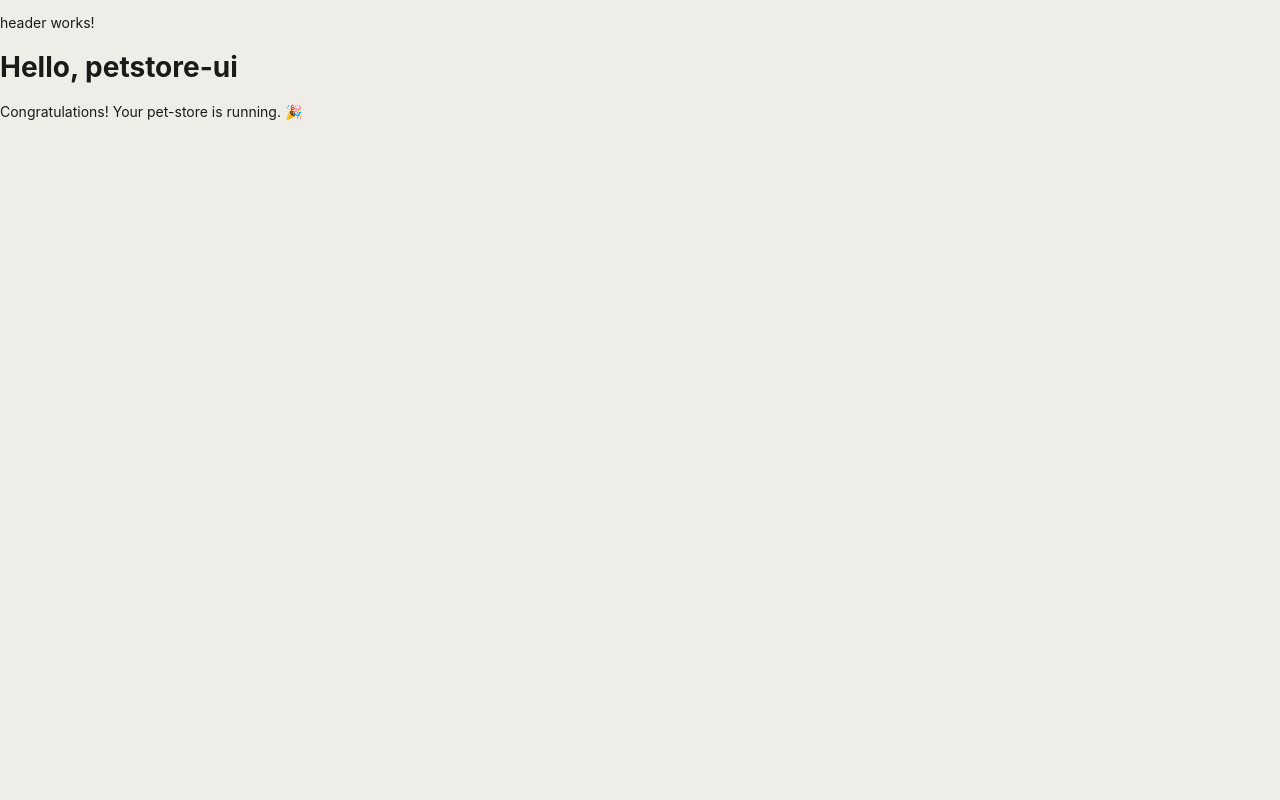
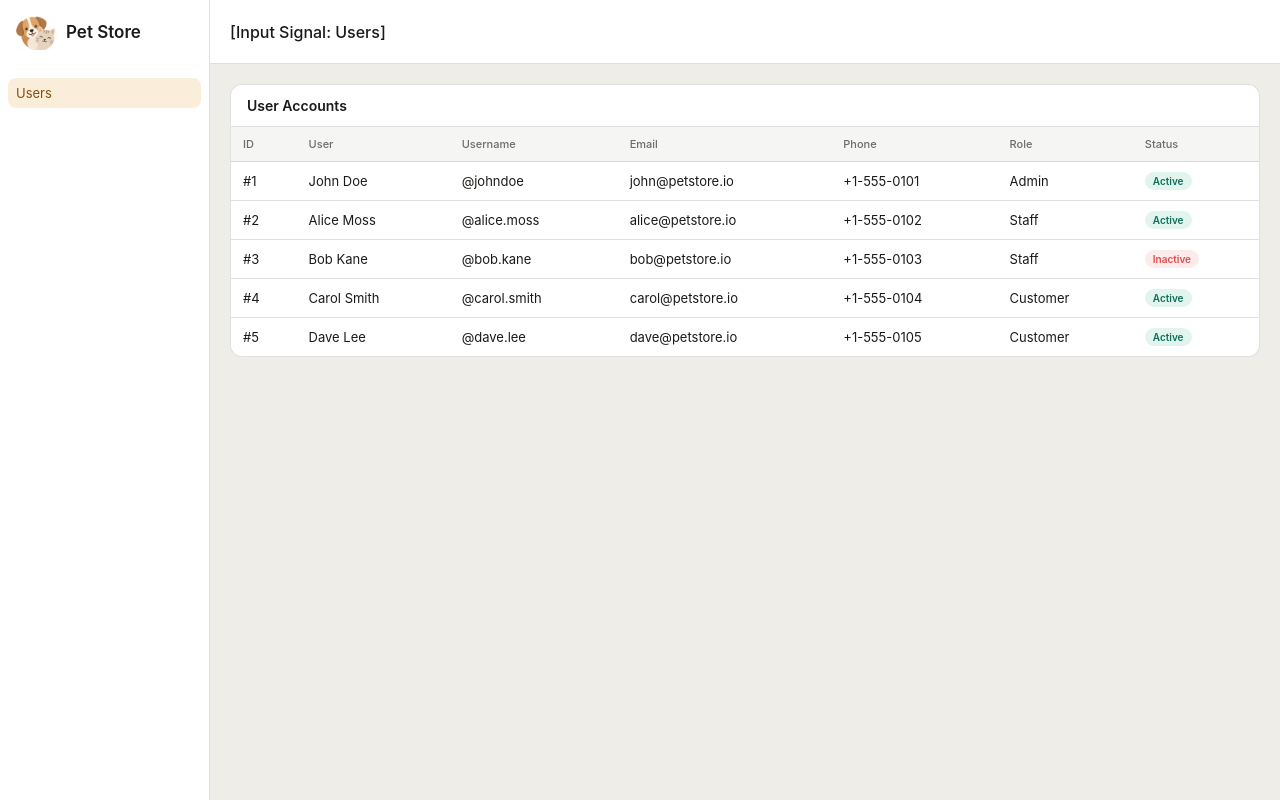
Before and after one commit to andromarina/petstore-ui, an Angular app: page / in a window 1280 px wide. Built offline with nearby package versions, Linux system fonts and the light colour scheme.

Commit message:
added side panel and users list

```diff
--- a/angular.json
+++ b/angular.json
@@ -25,10 +25,6 @@
             "tsConfig": "tsconfig.app.json",
             "inlineStyleLanguage": "scss",
             "assets": [
-              {
-                "glob": "**/*",
-                "input": "public"
-              },
               {
                 "glob": "**/*",
                 "input": "assets",
--- a/src/app/app.html
+++ b/src/app/app.html
@@ -1,18 +1,9 @@
-
-
-<app-header></app-header>
-<main class="main">
-  <div class="content">
-    <div class="left-side">
-
-      <h1>Hello, {{ title() }}</h1>
-
-      <p>Congratulations! Your pet-store is running. 🎉</p>
-    </div>
+<div class="app-shell">
+  <app-side-panel></app-side-panel>
+  <div class="main-layout">
+    <app-header [title]="pageTitle"></app-header>
+    <main class="page-content">
+      <app-users-list />
+    </main>
   </div>
-
-</main>
-
-
-
-<router-outlet />
+</div>
--- a/src/app/app.ts
+++ b/src/app/app.ts
@@ -1,13 +1,14 @@
-import { Component, signal } from '@angular/core';
-import { RouterOutlet } from '@angular/router';
+import { Component } from '@angular/core';
 import { Header } from "./layout/header/header";
+import { SidePanel } from './layout/side-panel/side-panel';
+import { UsersList } from './features/users-list/users-list';
 
 @Component({
   selector: 'app-root',
-  imports: [RouterOutlet, Header],
+  imports: [Header, SidePanel, UsersList],
   templateUrl: './app.html',
   styleUrl: './app.scss'
 })
 export class App {
-  protected readonly title = signal('petstore-ui');
+  protected readonly pageTitle = "Users";
 }
--- /dev/null
+++ b/src/app/features/users-list/users-list.html
@@ -0,0 +1,40 @@
+<section id = "users-list" class="users-card">
+  <div class="users-card-header">
+    <h2>User Accounts</h2>
+  </div>
+
+  @if (users.length > 0) {
+    <table class="users-table">
+      <thead>
+        <tr>
+          <th>ID</th>
+          <th>User</th>
+          <th>Username</th>
+          <th>Email</th>
+          <th>Phone</th>
+          <th>Role</th>
+          <th>Status</th>
+        </tr>
+      </thead>
+      <tbody>
+        @for (user of users; track user.id) {
+          <tr>
+            <td>#{{ user.id }}</td>
+            <td>{{ user.fullName }}</td>
+            <td>@{{ user.username }}</td>
+            <td>{{ user.email }}</td>
+            <td>{{ user.phone }}</td>
+            <td>{{ user.role }}</td>
+            <td>
+              <span class="status-badge" [class.status-inactive]="user.status === 'inactive'">
+                {{ user.status }}
+              </span>
+            </td>
+          </tr>
+        }
+      </tbody>
+    </table>
+  } @else {
+    <p class="users-empty">No users found.</p>
+  }
+</section>
--- /dev/null
+++ b/src/app/features/users-list/users-list.ts
@@ -0,0 +1,67 @@
+import { Component } from '@angular/core';
+
+type User = {
+  id: number;
+  username: string;
+  fullName: string;
+  email: string;
+  phone: string;
+  role: string;
+  status: 'active' | 'inactive';
+};
+
+@Component({
+  selector: 'app-users-list',
+  templateUrl: './users-list.html',
+  styleUrl: './users-list.scss',
+})
+export class UsersList {
+  protected readonly users: User[] = [
+    {
+      id: 1,
+      username: 'johndoe',
+      fullName: 'John Doe',
+      email: 'john@petstore.io',
+      phone: '+1-555-0101',
+      role: 'Admin',
+      status: 'active',
+    },
+    {
+      id: 2,
+      username: 'alice.moss',
+      fullName: 'Alice Moss',
+      email: 'alice@petstore.io',
+      phone: '+1-555-0102',
+      role: 'Staff',
+      status: 'active',
+    },
+    {
+      id: 3,
+      username: 'bob.kane',
+      fullName: 'Bob Kane',
+      email: 'bob@petstore.io',
+      phone: '+1-555-0103',
+      role: 'Staff',
+      status: 'inactive',
+    },
+    {
+      id: 4,
+      username: 'carol.smith',
+      fullName: 'Carol Smith',
+      email: 'carol@petstore.io',
+      phone: '+1-555-0104',
+      role: 'Customer',
+      status: 'active',
+    },
+    {
+      id: 5,
+      username: 'dave.lee',
+      fullName: 'Dave Lee',
+      email: 'dave@petstore.io',
+      phone: '+1-555-0105',
+      role: 'Customer',
+      status: 'active',
+    },
+  ];
+
+}
--- a/src/app/layout/header/header.html
+++ b/src/app/layout/header/header.html
@@ -1 +1,3 @@
-<p>header works!</p>
+<header class="topbar">
+  <h1 class="topbar-title">{{ title }}</h1>
+</header>
--- a/src/app/layout/header/header.ts
+++ b/src/app/layout/header/header.ts
@@ -1,4 +1,4 @@
-import { Component } from '@angular/core';
+import { Component, input } from '@angular/core';
 
 @Component({
   selector: 'app-header',
@@ -6,4 +6,6 @@ import { Component } from '@angular/core';
   templateUrl: './header.html',
   styleUrl: './header.scss'
 })
-export class Header {}
+export class Header {
+  readonly title = input.required<string>(); //this is input signal to pass data from parent to child
+}
--- /dev/null
+++ b/src/app/layout/side-panel/side-panel.html
@@ -0,0 +1,15 @@
+<aside class="side-panel">
+  <div class="side-panel-logo">
+    <img src="assets/logo.png" alt="PetStore logo" class="logo-image">
+    <span class="logo-title">Pet Store</span>
+  </div>
+
+  <nav class="side-panel-nav">
+
+      <div class="nav-item active">
+        <span>Users</span>
+      </div>
+
+  </nav>
+
+</aside>
--- /dev/null
+++ b/src/app/layout/side-panel/side-panel.ts
@@ -0,0 +1,12 @@
+import { Component } from '@angular/core';
+
+
+@Component({
+  selector: 'app-side-panel',
+  imports: [],
+  templateUrl: './side-panel.html',
+  styleUrl: './side-panel.scss'
+})
+export class SidePanel {
+
+}
```
Also changed, not shown: src/assets/logo.png (added), 1 other file (tests, documents, lock files or other folders).
